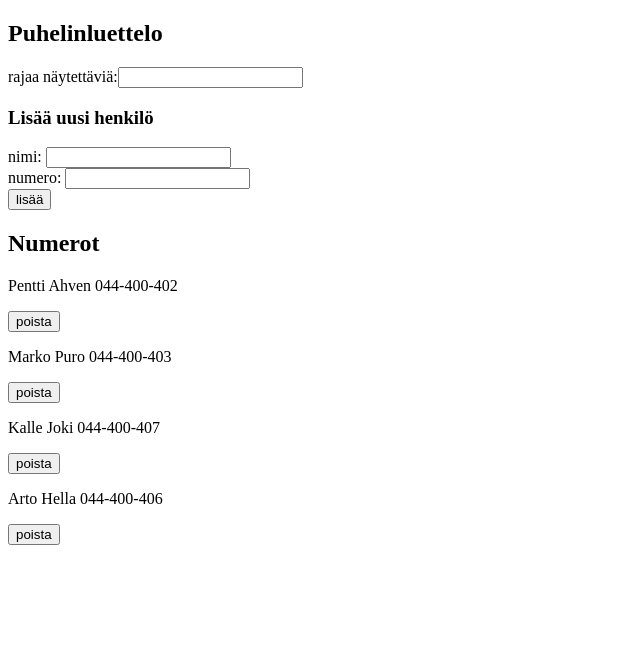
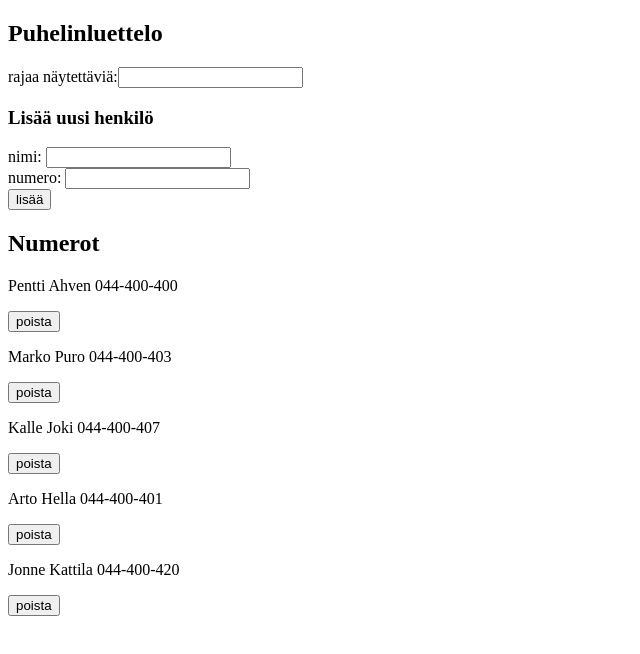
Before and after one commit to klaevv/fullstackopen2019, a React (Create React App) app in the folder week2/puhelinluettelo/: page / in a window 1280 px wide. Shown: the top 654 px of the page, without its empty margins (0-640 px from the left). Built offline with nearby package versions, Linux system fonts and the light colour scheme; data requests are answered from the project's data file.

Commit message:
Small fixes to 2.18*

```diff
--- a/week2/puhelinluettelo/db.json
+++ b/week2/puhelinluettelo/db.json
@@ -2,7 +2,7 @@
   "persons": [
     {
       "name": "Pentti Ahven",
-      "number": "044-400-402",
+      "number": "044-400-400",
       "id": 2
     },
     {
@@ -17,8 +17,13 @@
     },
     {
       "name": "Arto Hella",
-      "number": "044-400-406",
+      "number": "044-400-401",
       "id": 5
+    },
+    {
+      "name": "Jonne Kattila",
+      "number": "044-400-420",
+      "id": 6
     }
   ]
 }
--- a/week2/puhelinluettelo/src/App.js
+++ b/week2/puhelinluettelo/src/App.js
@@ -26,14 +26,15 @@ const App = () => {
       number: newNumber
     }
     const names = persons.map(person => person.name)
-    const duplicate = persons.filter(person => person.name === newName)
     if (names.includes(newName)) {
       if (window.confirm(`${newName} on jo luettelossa, korvataanko numero?`)) {
+        const filteredList = persons.filter(person => person.name === newName)
+        const duplicate = filteredList[0]
         personsService
-        .update(duplicate[0].id, person)
+          .update(duplicate.id, person)
           .then((response) => {
             console.log(response)
-          const newList = persons.filter(person => person.id !== duplicate[0].id)
+            const newList = persons.filter(person => person.id !== duplicate.id)
             setPersons(newList.concat({ ...person, id: response.data.id }))
             setNewName('')
             setNewNumber('')
```
Lines whose indentation alone changed are shown as unchanged.
